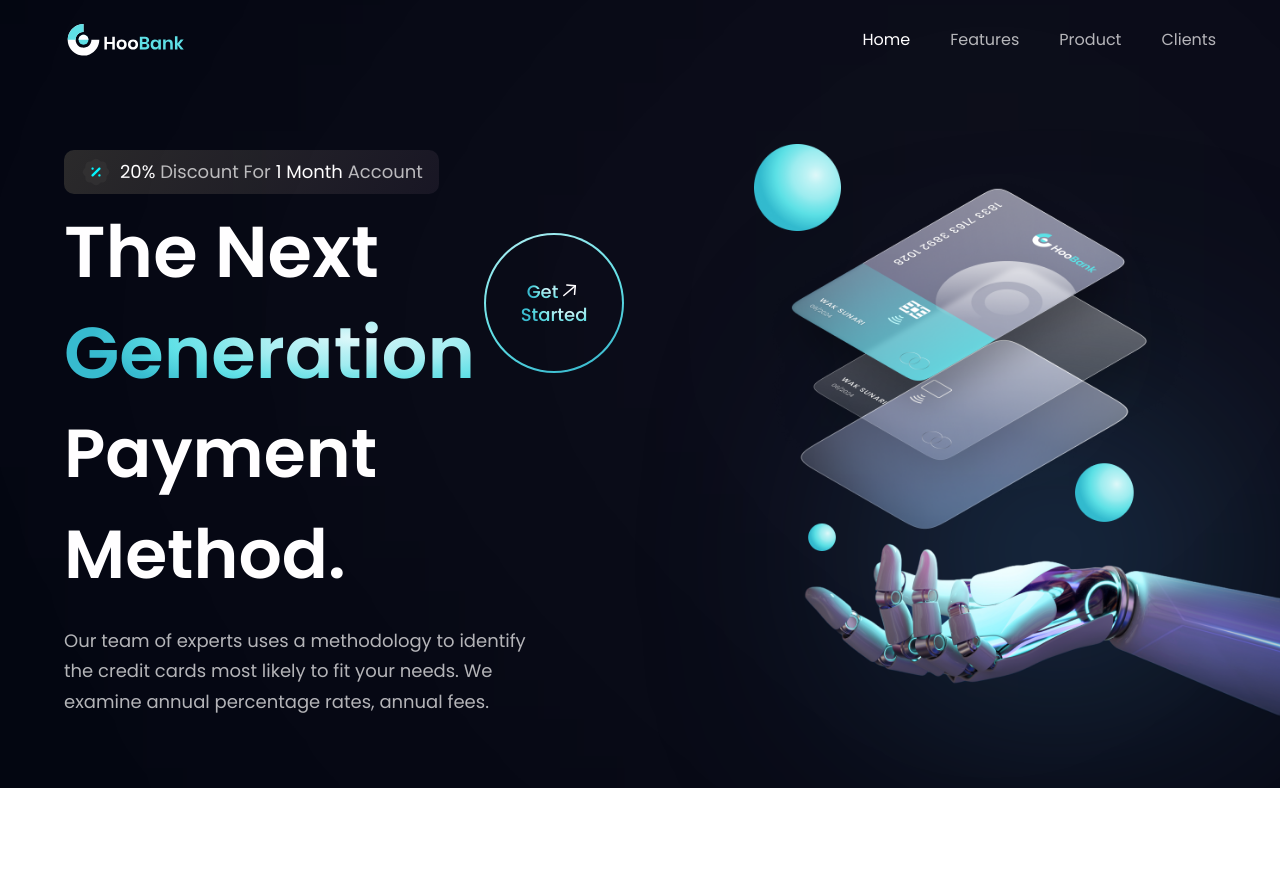
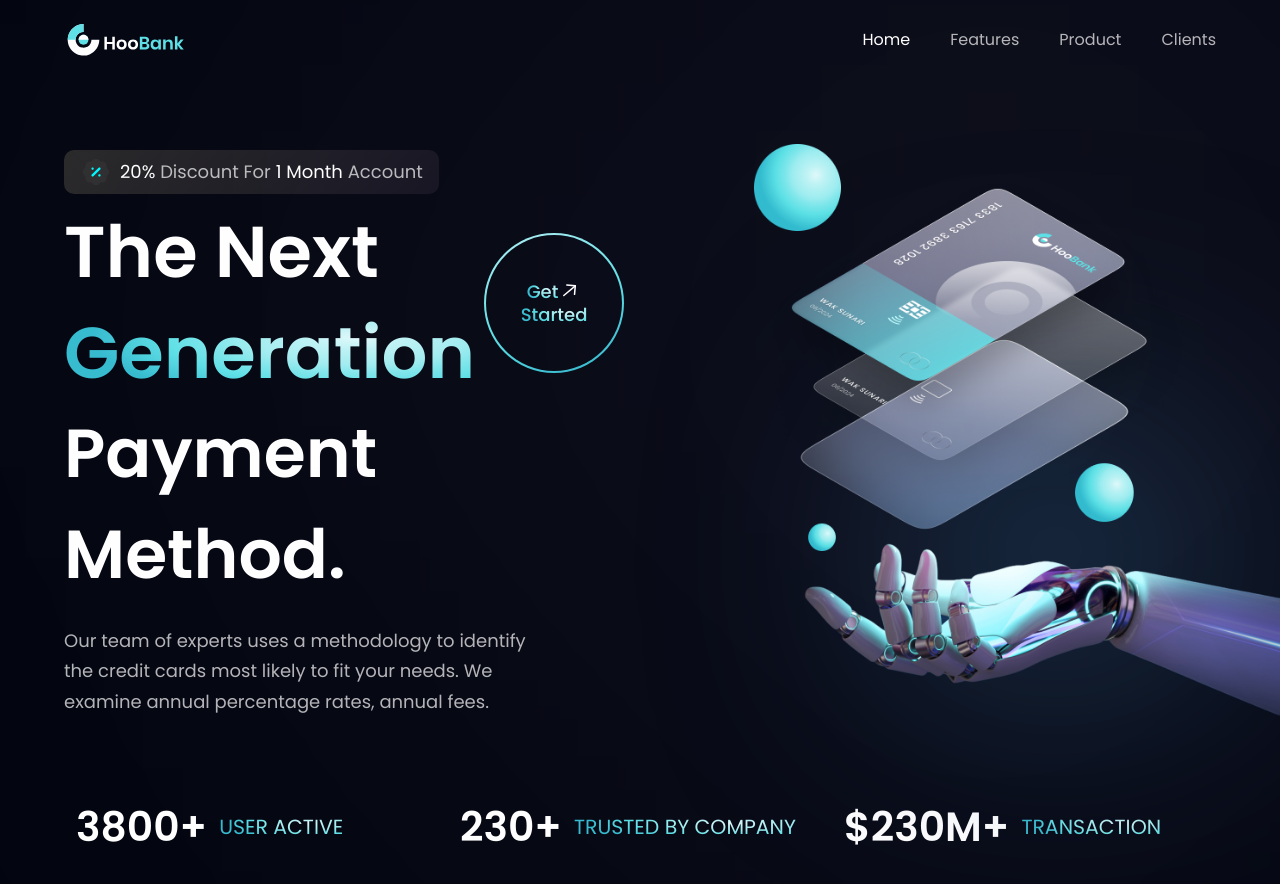
Before and after one commit to NegasiHaile/hoobank-clone, a React (Vite) app: page / in a window 1280 px wide. Shown: the top 884 px of the page. Before the commit the page ends 800 px from the top, so only its background shows below. Built offline with nearby package versions, Linux system fonts and the light colour scheme.

Commit message:
Added stats component

```diff
--- a/src/App.jsx
+++ b/src/App.jsx
@@ -1,5 +1,5 @@
 import styles from "./style";
-import { Navbar, Hero } from "./components";
+import { Navbar, Hero, Stats } from "./components";
 
 const App = () => (
   <div className="bg-primary w-full overflow-hidden">
@@ -14,6 +14,12 @@ const App = () => (
         <Hero />
       </div>
     </div>
+
+    <div className={`bg-primary ${styles.paddingX} ${styles.flexCenter}`}>
+      <div className={`${styles.boxWidth}`}>
+        <Stats />
+      </div>
+    </div>
   </div>
 );
 
--- /dev/null
+++ b/src/components/Stats.jsx
@@ -0,0 +1,22 @@
+import { stats } from "../constants";
+import styles from "../style";
+
+const Stats = () => (
+  <section className={`${styles.flexCenter} flex-row flex-wrap sm:mb-20 mb-6`}>
+    {stats.map((stat) => (
+      <div
+        key={stat.id}
+        className={`flex-1 flex justify-start items-center flex-row m-3`}
+      >
+        <h4 className="font-poppins font-semibold xs:text-[40.89px] text-[30.89px] xs:leading-[53.16px] leading-[43.16px] text-white">
+          {stat.value}
+        </h4>
+        <p className="font-poppins font-normal xs:text-[20.45px] text-[15.45px] xs:leading-[26.58px] leading-[21.58px] text-gradient uppercase ml-3">
+          {stat.title}
+        </p>
+      </div>
+    ))}
+  </section>
+);
+
+export default Stats;
--- a/src/components/index.js
+++ b/src/components/index.js
@@ -1,4 +1,5 @@
 import Navbar from "./Navbar";
 import Hero from "./Hero";
+import Stats from "./Stats";
 
-export { Navbar, Hero };
+export { Navbar, Hero, Stats };
```
